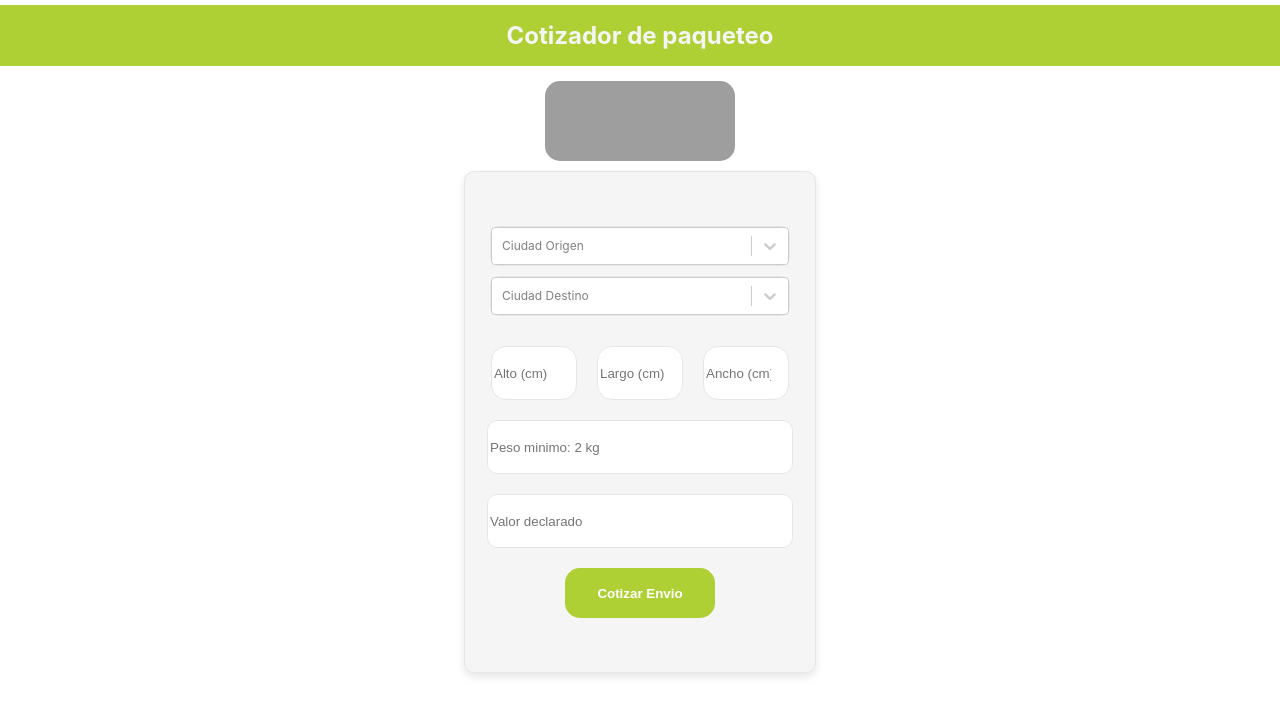
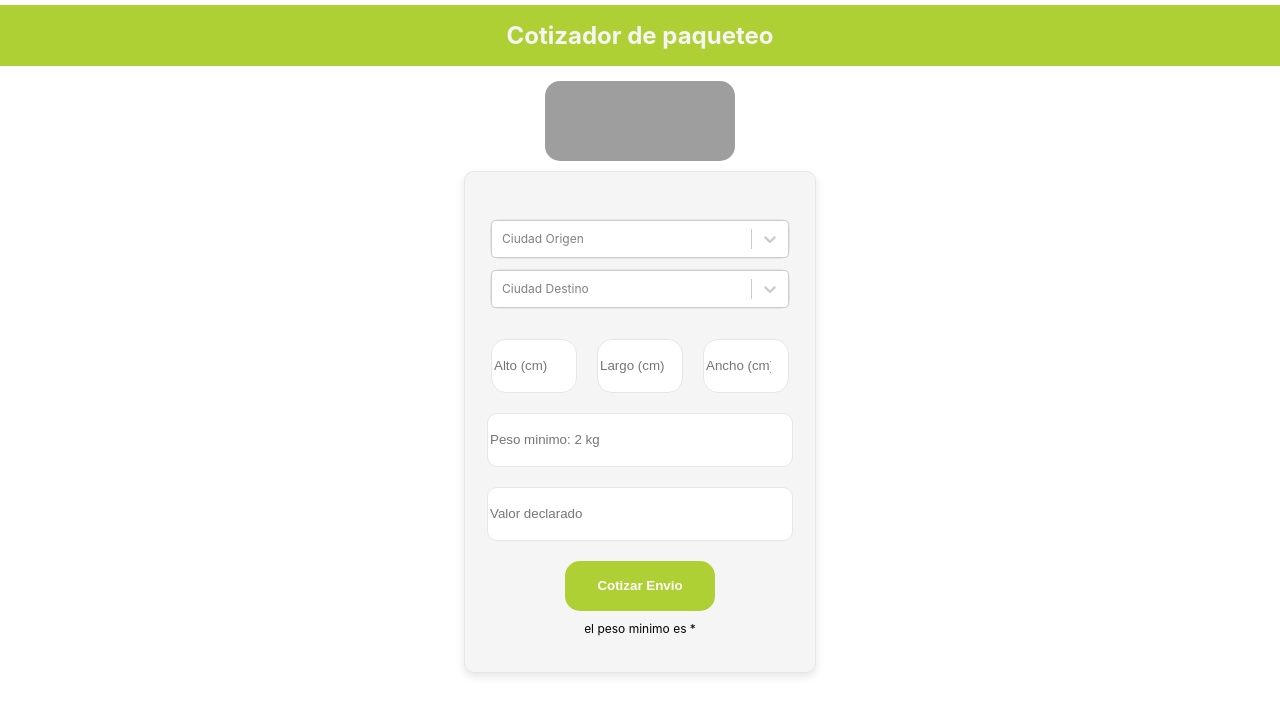
Before and after one commit to EdwinZarateP/Cotizador, a React (Vite) app: page / in a window 1280 px wide. Shown: the top 716 px of the page. Built offline with nearby package versions, Linux system fonts and the light colour scheme; grey boxes are pictures that could not be loaded.

Commit message:
modificacion22

```diff
--- a/src/componentes/calculadora.tsx
+++ b/src/componentes/calculadora.tsx
@@ -2,32 +2,38 @@ import '../estilos/calculadora.css'
 import SelectorCiudad from './ciudad.tsx';
 import SelectorPesos from './pesos.tsx';
 import SelectorPesoMinyDec from './pesoMinyDeclarado.tsx';
-import botonCotizacion from './botonCotizar.tsx';
-
+import GenerarCotizacion from './cotizarEnvio.tsx';
+import { useState } from 'react';
 
 
 function Calculadora() {
 
-   const mostrarMensaje = () => {
-   alert('😀😀  🤣 Hola');
-   };
+  const [valorPesoMin, setValorPesoMin] = useState<number | undefined>(undefined);
+  const [valorDeclarado, setvalorDeclarado] = useState<number | undefined>(undefined);
+
+  const manejarCambioDeValorPesoMin = (nuevoValorPesoMin: number | undefined) => {
+    setValorPesoMin(nuevoValorPesoMin); // Actualiza el estado en el padre con el valor del hijo
+  };
+
+  const manejarCambioDeValorDeclarado = (nuevoValorDeclarado: number | undefined) => {
+    setvalorDeclarado(nuevoValorDeclarado); // Actualiza el estado en el padre con el valor declarado
+  };
+
 
   return (
       <div className='contenedorCalculadora'>
 
         <SelectorCiudad/>
         <SelectorPesos/>
-        <SelectorPesoMinyDec/>
-        {/* <botonCotizacion/> */}
+        <SelectorPesoMinyDec
+        onValorPesoMinChange={manejarCambioDeValorPesoMin}
+        onValorDeclaradoChange={manejarCambioDeValorDeclarado}/>
 
-        <button
-        className='botonCotizar'
-        onClick={mostrarMensaje}>
-          Cotizar Envio
-        </button>
+        <GenerarCotizacion/>
 
-        {/* <botonCotizacion/> */}
-
+        <div>
+            el peso minimo es {valorPesoMin} *{valorDeclarado}
+        </div>
 
 
       </div>
--- a/src/componentes/ciudad.tsx
+++ b/src/componentes/ciudad.tsx
@@ -43,7 +43,6 @@ const SelectorCiudad: React.FC = () => {
       <div className='ciudades-seleccionadas'>
         {OrigenSeleccionado && (
           <div className='ciudad-seleccionada'>
-            {/* <h3>Ruta:</h3> */}
             <p><span className="negrita">Origen: <br /> </span>  {OrigenSeleccionado.nombre}</p>
           </div>
         )}
--- /dev/null
+++ b/src/componentes/cotizarEnvio.tsx
@@ -0,0 +1,21 @@
+const GenerarCotizacion = () => {
+
+  const mostrarMensaje = () => {
+    alert('😀😀  🤣 Hola');
+    };
+
+     return (
+
+       <div>
+
+         <button
+           className='botonCotizar'
+           onClick={mostrarMensaje}>
+           Cotizar Envio
+           </button>
+
+       </div>
+    );
+  };
+
+  export default GenerarCotizacion;
--- a/src/componentes/pesoMinyDeclarado.tsx
+++ b/src/componentes/pesoMinyDeclarado.tsx
@@ -1,17 +1,23 @@
 import { useState } from 'react';
 
+interface SelectorPesoMinyDecProps {
+  onValorPesoMinChange: (nuevoValor: number | undefined) => void;
+  onValorDeclaradoChange: (nuevoValor: number | undefined) => void;
+}
 
-const SelectorPesoMinyDec: React.FC = () => {
+const SelectorPesoMinyDec: React.FC <SelectorPesoMinyDecProps> = ({ onValorPesoMinChange, onValorDeclaradoChange }) => {
 
    //Valor Peso minimo
-  const [valorPesoMin, setvalorLargo] = useState<number | undefined>(undefined);
+  const [valorPesoMin, setPesoMin] = useState<number | undefined>(undefined);
   const manejarvalorPesoMin = (event: React.ChangeEvent<HTMLInputElement>) => {
   const inputvalorPesoMin = parseFloat(event.target.value);
 
     if (!isNaN(inputvalorPesoMin) && inputvalorPesoMin >= 0) {
-      setvalorLargo(inputvalorPesoMin);
+      setPesoMin(inputvalorPesoMin);
+      onValorPesoMinChange(inputvalorPesoMin);
     } else {
-      setvalorLargo(undefined);
+      setPesoMin(undefined);
+      onValorPesoMinChange(undefined);
     }};
 
     //Valor declarado
@@ -21,23 +27,26 @@ const SelectorPesoMinyDec: React.FC = () => {
 
     if (!isNaN(inputvalorDeclarado) && inputvalorDeclarado >= 0) {
       setvalorDeclarado(inputvalorDeclarado);
+      onValorDeclaradoChange(inputvalorDeclarado);
     } else {
       setvalorDeclarado(undefined);
+      onValorDeclaradoChange(undefined);
     }};
 
     return (
 
         <div className='contenedorPesos'>
 
-        <input type="number" min='2' placeholder="Peso minimo: 2 kg"
-         className='ingresosDatos' onChange={manejarvalorPesoMin}
+        <input
+          type="number" min='2'
+         placeholder="Peso minimo: 2 kg"
+         className='ingresosDatos'
+         onChange={manejarvalorPesoMin}
          value={valorPesoMin === undefined ? '' : valorPesoMin}/>
 
-        <input type="number" min='2' placeholder="Valor declarado"
+        <input type="number" min='0' placeholder="Valor declarado"
          className='ingresosDatos' onChange={manejarvalorDeclarado}
          value={valorDeclarado === undefined ? '' : valorDeclarado}/>
-
-        {/* <input type="number" min='0' placeholder="Valor declarado: Mínimo $5.000" className='ingresosDatos'/> */}
 
       </div>
 
--- a/src/main.tsx
+++ b/src/main.tsx
@@ -14,6 +14,7 @@ ReactDOM.createRoot(document.getElementById('root')!).render(
       <Calculadora/>
 
 
+
     </div>
   </React.StrictMode>,
 )
```
Also changed, not shown: src/componentes/botonCotizar.tsx (deleted, +0 -18 lines).
